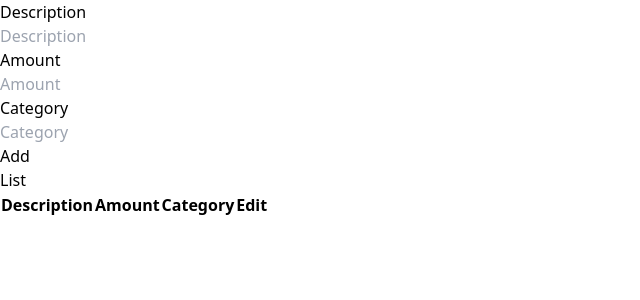
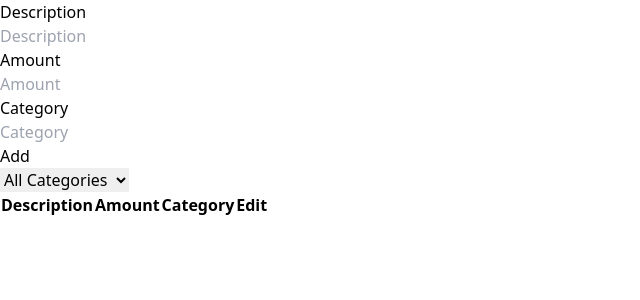
Before and after one commit to anon-pradip/expense-tracker-zod, a React (Vite) app: page / in a window 1280 px wide. Shown: the top 300 px of the page, without its empty margins (0-640 px from the left). Built offline with nearby package versions, Linux system fonts and the light colour scheme; what @material-tailwind/react would draw is missing.

Commit message:
final commit

```diff
--- a/src/components/ExpenseTracker.tsx
+++ b/src/components/ExpenseTracker.tsx
@@ -3,6 +3,7 @@ import { FieldValues, useForm } from "react-hook-form";
 import { z } from "zod";
 import { zodResolver } from "@hookform/resolvers/zod";
 import Table from "./Table";
+import Filter from "./Filter";
 
 const schema = z.object({
   description: z.string().min(3, { message: "Required" }),
@@ -25,6 +26,7 @@ export interface Props {
 
 const ExpenseTracker = () => {
   const [expenses, setExpenses] = useState<Expense[]>([]);
+  const [selectedValue, setSelectedValue] = useState("");
   const {
     register,
     handleSubmit,
@@ -44,6 +46,22 @@ const ExpenseTracker = () => {
     ]);
   };
 
+  const finalSelectedValues =
+    selectedValue.toLowerCase() === "all categories"
+      ? expenses
+      : expenses.filter(
+          (expense) =>
+            expense.category.toLowerCase() === selectedValue.toLowerCase()
+        );
+
+  // const finalSelectedValues ={
+  //   if(selectedValue.toLowerCase() === 'all categories'){
+  //     return expenses
+  //   } else{
+  //     return expenses.filter((expense) => expense.category === selectedValue)
+  //   }
+  // }
+
   return (
     <div className=" flex flex-col text-black py-4 ">
       <form
@@ -61,9 +79,11 @@ const ExpenseTracker = () => {
               minLength: 3,
             })}
           />
-          {errors.description && (
-            <p className="-mt-6 ml-2">{errors.description.message}</p>
-          )}
+          <p className="mt-7 text-sm text-red-500">
+            {errors.description && (
+              <p className="-mt-6 ml-2">{errors.description.message}</p>
+            )}
+          </p>
         </div>
         <label className="block text-sm font-medium mt-3">Amount</label>
         <div className="mt-1">
@@ -76,6 +96,11 @@ const ExpenseTracker = () => {
               valueAsNumber: true,
             })}
           />
+          <p className="mt-7 text-sm text-red-500">
+            {errors.amount && (
+              <p className="-mt-6 ml-2">{errors.amount.message}</p>
+            )}
+          </p>
         </div>
         <label className="block text-sm font-medium mt-3">Category</label>
         <div className="mt-1">
@@ -88,6 +113,11 @@ const ExpenseTracker = () => {
               minLength: 3,
             })}
           />
+          <p className="mt-7 text-sm text-red-500">
+            {errors.category && (
+              <p className="-mt-6 ml-2">{errors.category.message}</p>
+            )}
+          </p>
         </div>
         <div className="flex justify-center items-center mt-2">
           <button
@@ -97,10 +127,11 @@ const ExpenseTracker = () => {
             Add
           </button>
         </div>
+        <Filter onSelectCategory={(category) => setSelectedValue(category)} />
       </form>
       <div>
         <Table
-          expenses={expenses}
+          expenses={finalSelectedValues}
           onDelete={(id) => console.log("delete", id)}
           setExpenses={setExpenses}
         />
--- /dev/null
+++ b/src/components/Filter.tsx
@@ -0,0 +1,25 @@
+import React from "react";
+
+interface Props {
+  onSelectCategory: (category: string) => void;
+}
+
+const Filter = ({ onSelectCategory }: Props) => {
+  return (
+    <>
+      <select
+        className=" rounded-md my-3"
+        onChange={(e) => {
+          onSelectCategory(e.target.value);
+        }}
+      >
+        <option value="All categories">All Categories</option>
+        <option value="Groceries">Groceries</option>
+        <option value="Utilities">Utilities</option>
+        <option value="Entertainment">Entertainment</option>
+      </select>
+    </>
+  );
+};
+
+export default Filter;
--- a/src/components/Table.tsx
+++ b/src/components/Table.tsx
@@ -8,9 +8,10 @@ const Table = ({ expenses, onDelete, setExpenses }: Props) => {
     setExpenses(expenses.filter((expense) => expense.id !== id));
   };
 
+  const categories = ["all categories", "milk", "vegetables", "snacks"];
+
   return (
     <div className=" mt-2 bg-white rounded-md p-4 text-black">
-      <p>List</p>
       <div className="px-4 sm:px-6 lg:px-8">
         <div className="flex flex-col">
           <div className="-my-2 -mx-4 overflow-x-auto sm:-mx-6 lg:-mx-8">
```
